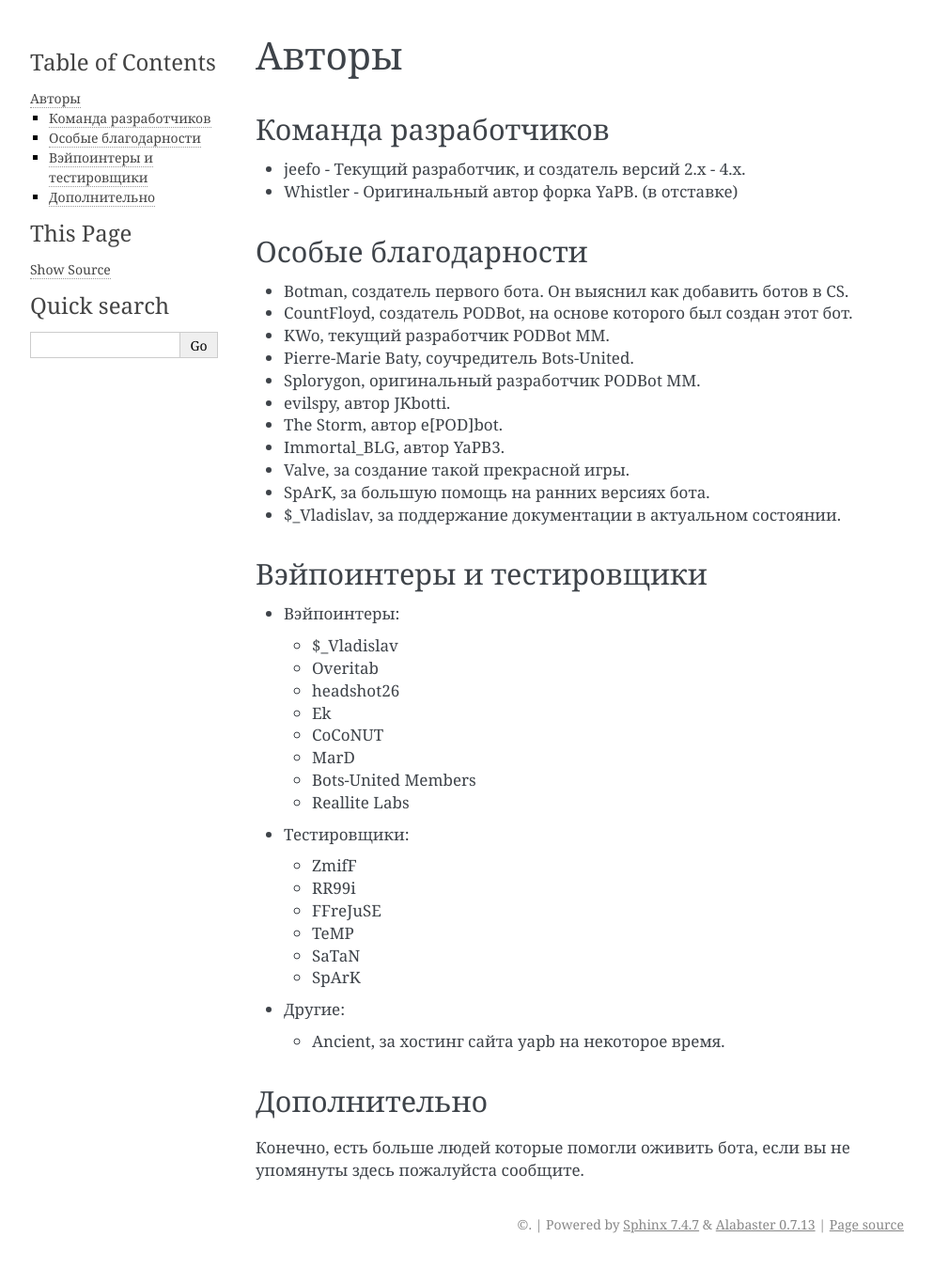
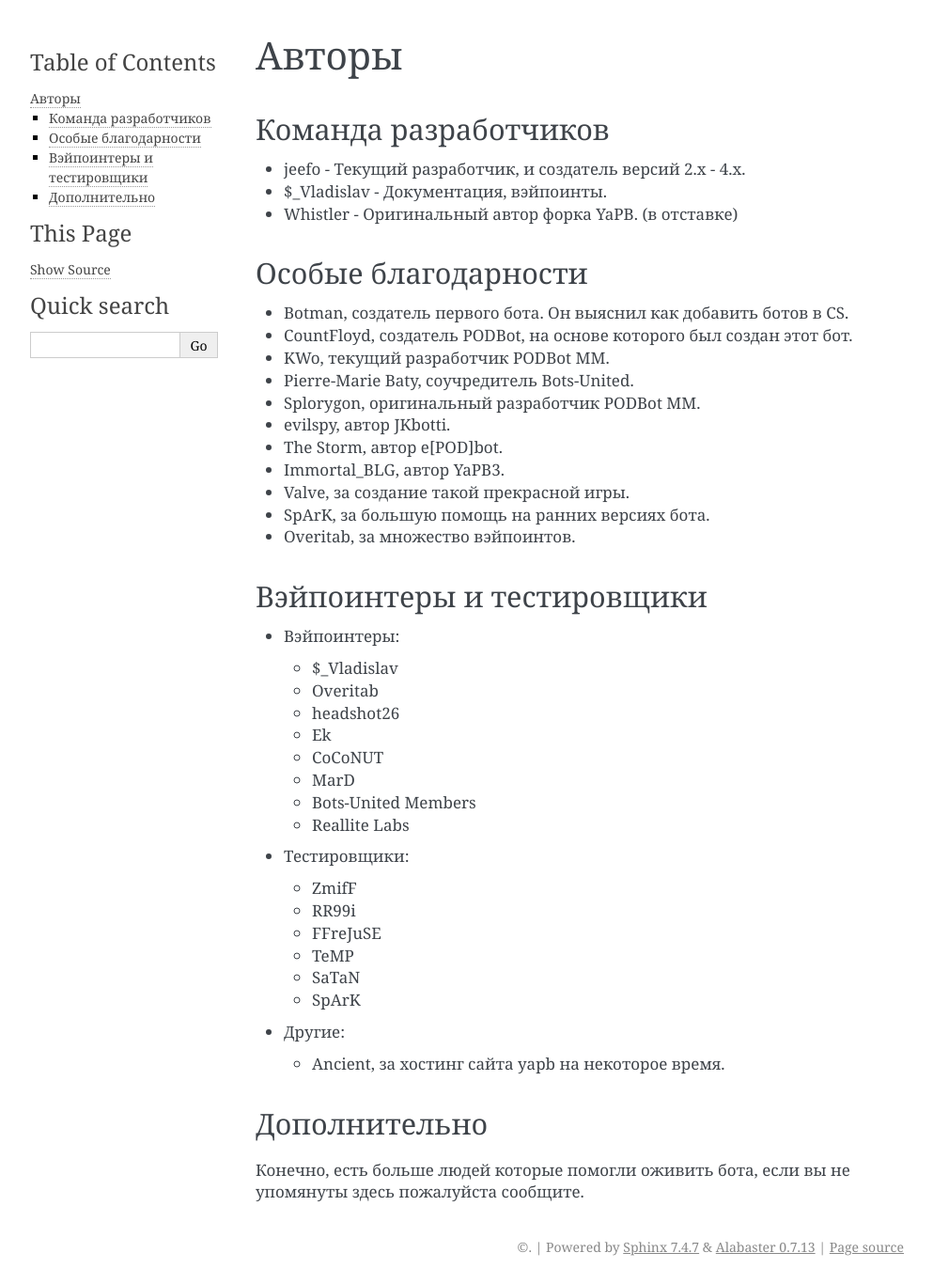
Before and after one commit to yapb/docs, a Sphinx documentation site: the page built from docs/credits.rst, in a window 1280 px wide. Shown: the whole page at 94% size, without its empty margins (148-1141 px from the left). Built offline with Sphinx 7.4.7, drawn with Linux system fonts in a browser that asks for light colours; before the commit the page ends 1342 px from its top, so only the background shows below that.

Commit message:
Update credits.rst

```diff
--- a/docs/credits.rst
+++ b/docs/credits.rst
@@ -6,6 +6,7 @@
 --------------------------
 
 - jeefo - Текущий разработчик, и создатель версий 2.x - 4.x.
+- $_Vladislav - Документация, вэйпоинты.
 - Whistler - Оригинальный автор форка YaPB. (в отставке)
 
 Особые благодарности
@@ -20,7 +21,7 @@
 - Immortal_BLG, автор YaPB3.
 - Valve, за создание такой прекрасной игры.
 - SpArK, за большую помощь на ранних версиях бота.
-- $_Vladislav, за поддержание документации в актуальном состоянии.
+- Overitab, за множество вэйпоинтов.
 
 Вэйпоинтеры и тестировщики
 ----------------------------
```
